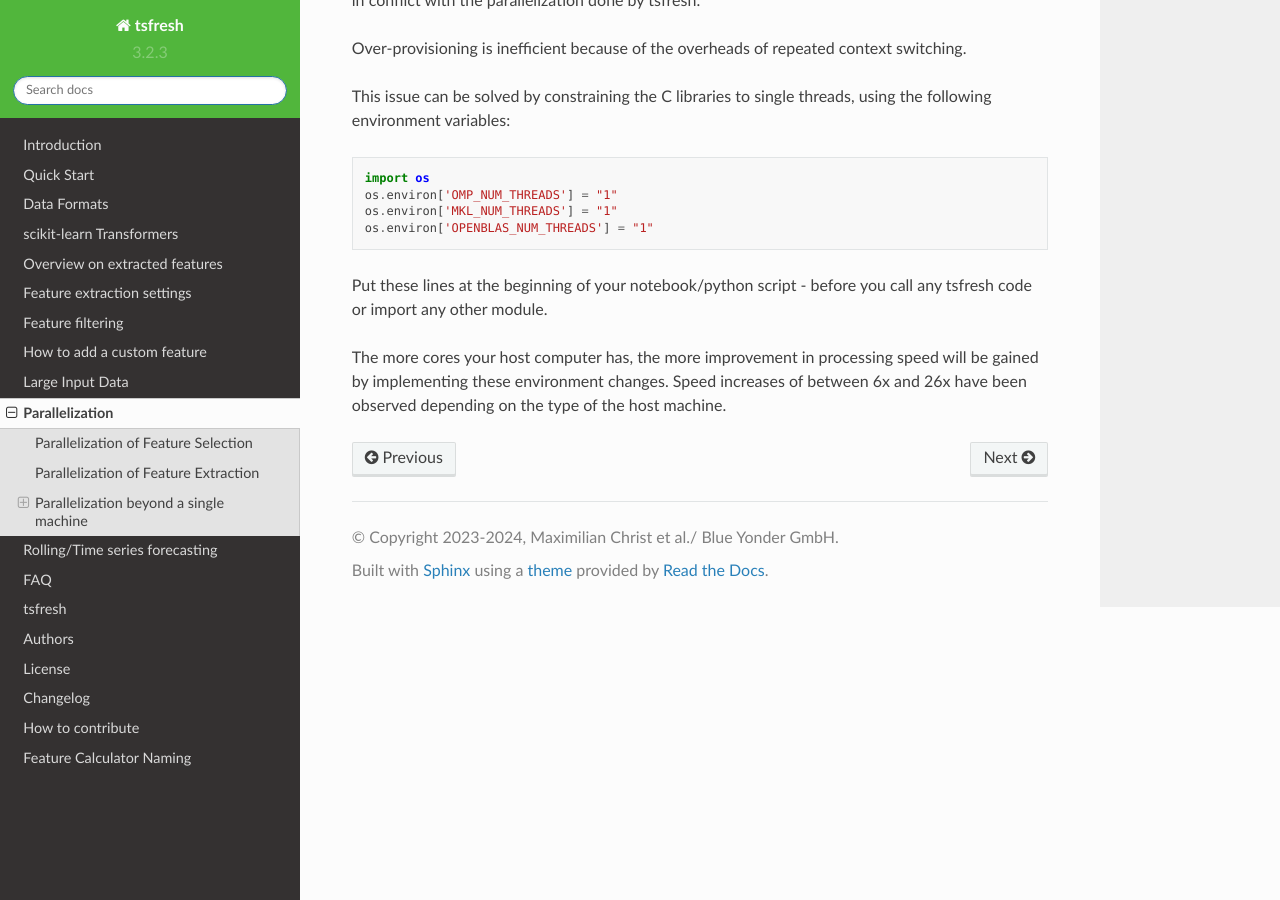
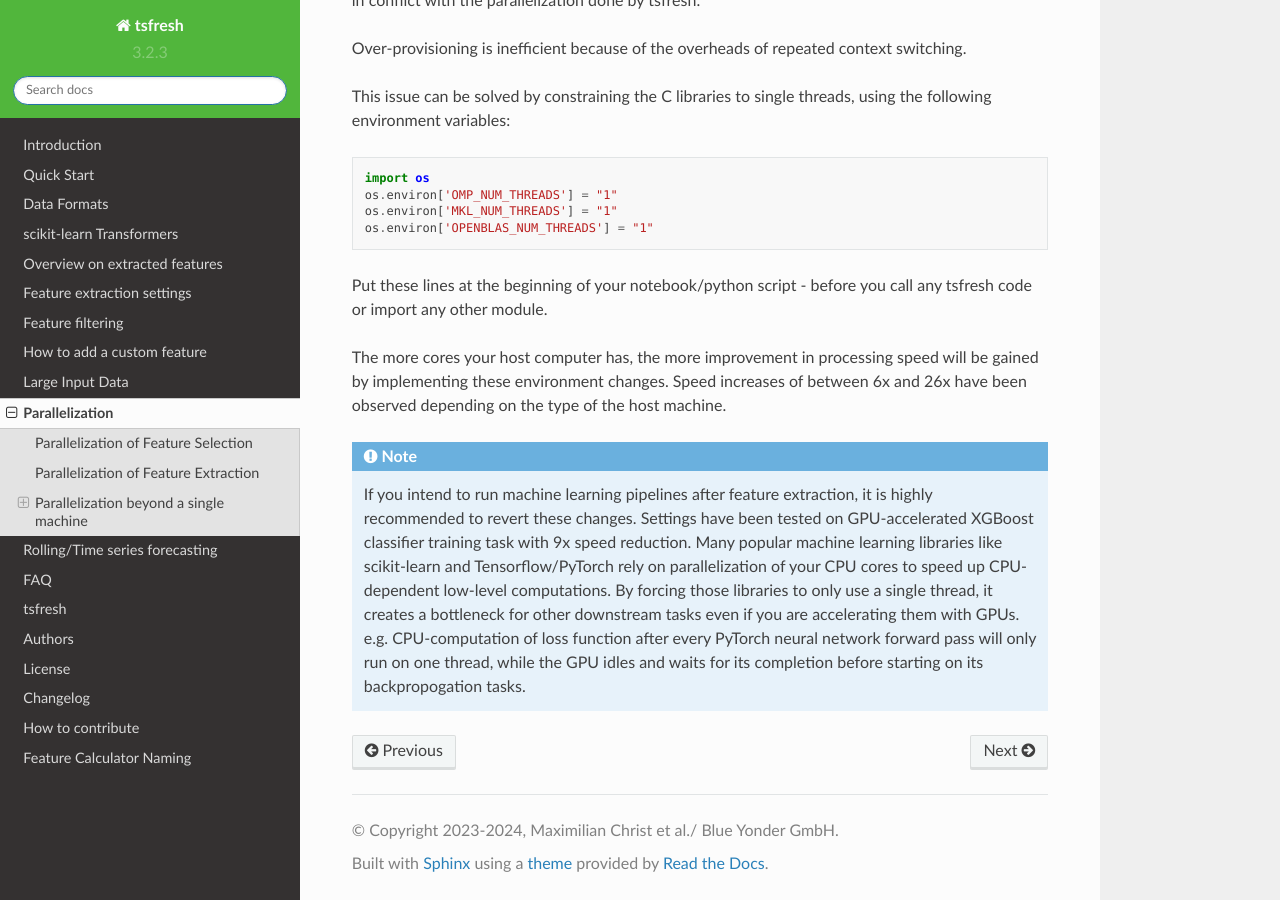
Before and after one commit to blue-yonder/tsfresh, a Sphinx documentation site: the page built from docs/text/tsfresh_on_a_cluster.rst, in a window 1280 px wide and 900 px high, scrolled down 4189 px. Built offline with Sphinx 7.4.7 and the Read the Docs theme 2.0.0, drawn with Linux system fonts in a browser that asks for light colours; formulas are drawn with MathJax 3.

Commit message:
Update tsfresh_on_a_cluster.rst (#1069)
Added recommendation to revert thread limitations to not hinder downstream machine learning tasks that relies on those for parallelization.

```diff
--- a/docs/text/tsfresh_on_a_cluster.rst
+++ b/docs/text/tsfresh_on_a_cluster.rst
@@ -229,3 +229,10 @@ This issue can be solved by constraining the C libraries to single threads, usin
 Put these lines at the beginning of your notebook/python script - before you call any tsfresh code or import any other module.
 
 The more cores your host computer has, the more improvement in processing speed will be gained by implementing these environment changes. Speed increases of between 6x and 26x have been observed depending on the type of the host machine.
+
+.. NOTE::
+    If you intend to run machine learning pipelines after feature extraction, it is highly recommended to revert these changes.
+    Settings have been tested on GPU-accelerated XGBoost classifier training task with 9x speed reduction.
+    Many popular machine learning libraries like scikit-learn and Tensorflow/PyTorch rely on parallelization of your CPU cores to speed up CPU-dependent low-level computations.
+    By forcing those libraries to only use a single thread, it creates a bottleneck for other downstream tasks even if you are accelerating them with GPUs.
+    e.g. CPU-computation of loss function after every PyTorch neural network forward pass will only run on one thread, while the GPU idles and waits for its completion before starting on its backpropogation tasks.
```
